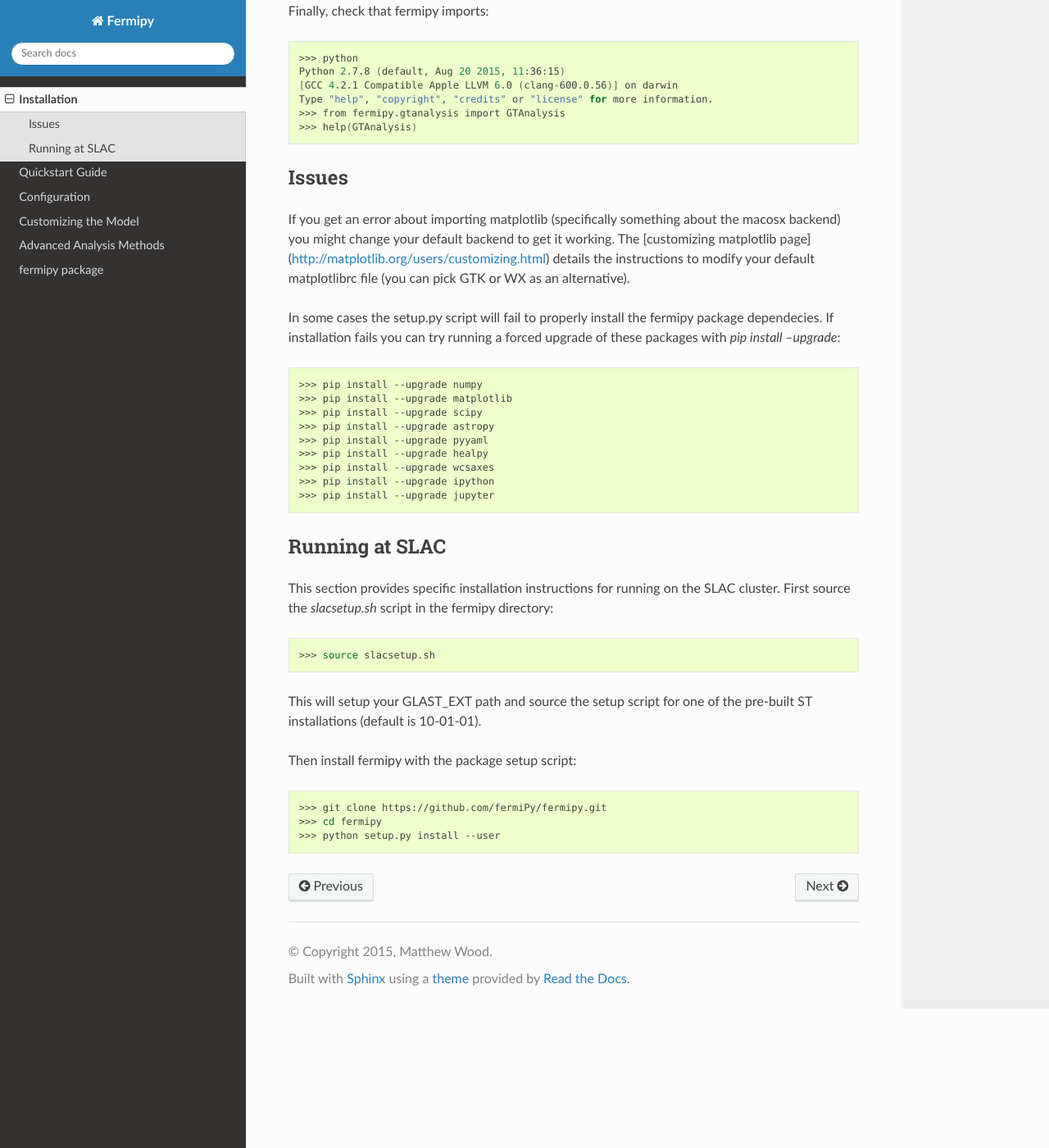
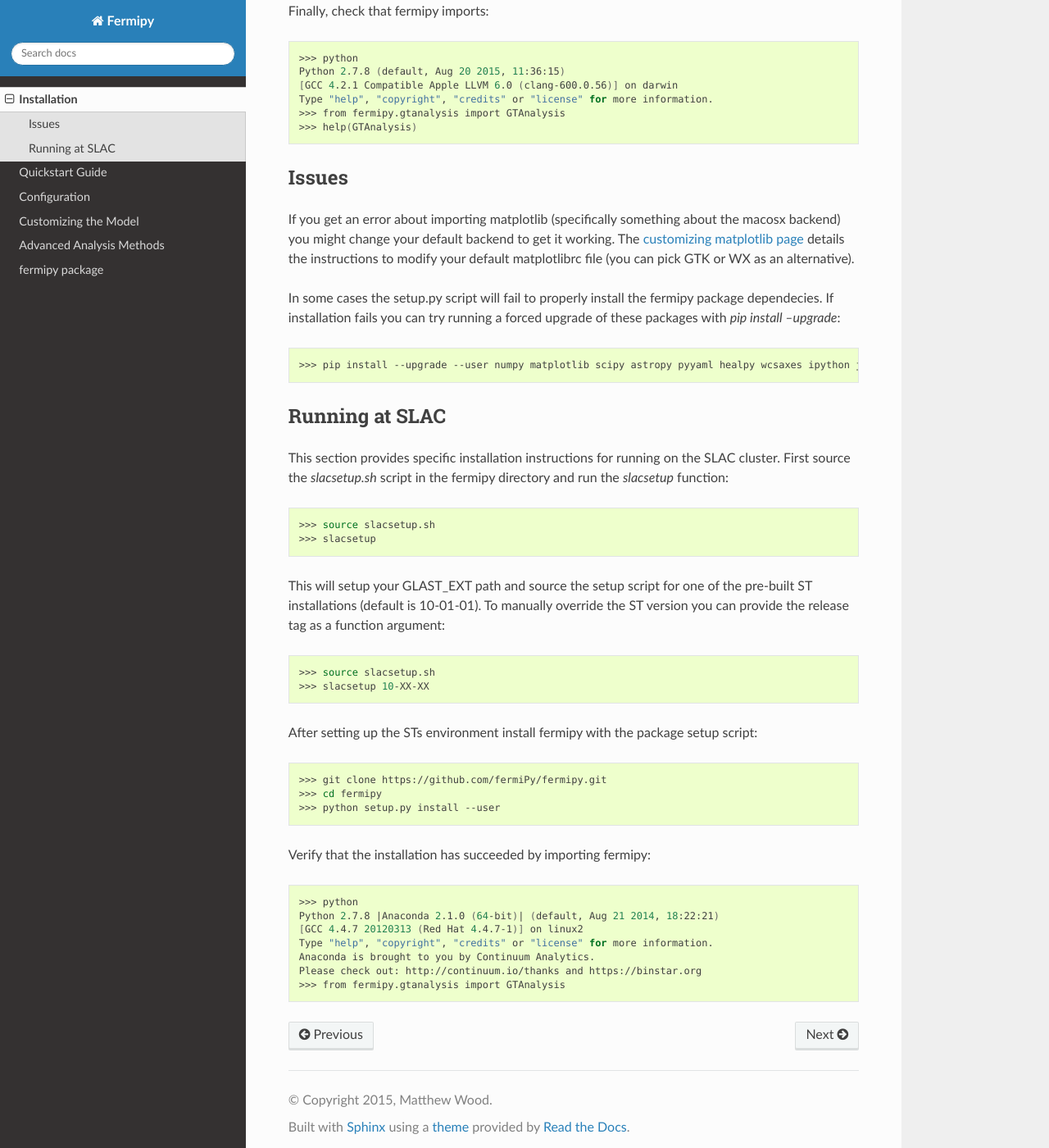
Before and after one commit to fermiPy/fermipy, a Sphinx documentation site: the page built from docs/install.rst, in a window 1280 px wide and 1400 px high, scrolled down 1306 px. Shown: the whole window at 82% size. Built offline with Sphinx 7.4.7 and the Read the Docs theme 2.0.0, drawn with Linux system fonts in a browser that asks for light colours; the version number could not be read and is left out.

Commit message:
Fix SLAC installation instructions.

```diff
--- a/docs/install.rst
+++ b/docs/install.rst
@@ -83,8 +83,8 @@ Issues
 
 If you get an error about importing matplotlib (specifically something
 about the macosx backend) you might change your default backend to get
-it working.  The [customizing matplotlib
-page](http://matplotlib.org/users/customizing.html) details the
+it working.  The `customizing matplotlib
+page <http://matplotlib.org/users/customizing.html>`_ details the
 instructions to modify your default matplotlibrc file (you can pick
 GTK or WX as an alternative).
 
@@ -94,34 +94,47 @@ running a forced upgrade of these packages with `pip install --upgrade`:
 
 .. code-block:: bash
 
-   >>> pip install --upgrade numpy
-   >>> pip install --upgrade matplotlib
-   >>> pip install --upgrade scipy
-   >>> pip install --upgrade astropy
-   >>> pip install --upgrade pyyaml
-   >>> pip install --upgrade healpy
-   >>> pip install --upgrade wcsaxes
-   >>> pip install --upgrade ipython
-   >>> pip install --upgrade jupyter
+   >>> pip install --upgrade --user numpy matplotlib scipy astropy pyyaml healpy wcsaxes ipython jupyter
 
 Running at SLAC
 ---------------
 
 This section provides specific installation instructions for running
 on the SLAC cluster.  First source the `slacsetup.sh` script in the
-fermipy directory:
+fermipy directory and run the `slacsetup` function:
 
 .. code-block:: bash
 
    >>> source slacsetup.sh
+   >>> slacsetup
 
 This will setup your GLAST_EXT path and source the setup script for
-one of the pre-built ST installations (default is 10-01-01).
+one of the pre-built ST installations (default is 10-01-01).  To
+manually override the ST version you can provide the release tag as a
+function argument:
 
-Then install fermipy with the package setup script:
+.. code-block:: bash
+
+   >>> source slacsetup.sh
+   >>> slacsetup 10-XX-XX
+
+After setting up the STs environment install fermipy with the package
+setup script:
 
 .. code-block:: bash
 
    >>> git clone https://github.com/fermiPy/fermipy.git
    >>> cd fermipy
    >>> python setup.py install --user
+
+Verify that the installation has succeeded by importing fermipy:
+
+.. code-block:: bash
+
+   >>> python
+   Python 2.7.8 |Anaconda 2.1.0 (64-bit)| (default, Aug 21 2014, 18:22:21)
+   [GCC 4.4.7 20120313 (Red Hat 4.4.7-1)] on linux2
+   Type "help", "copyright", "credits" or "license" for more information.
+   Anaconda is brought to you by Continuum Analytics.
+   Please check out: http://continuum.io/thanks and https://binstar.org
+   >>> from fermipy.gtanalysis import GTAnalysis
```
